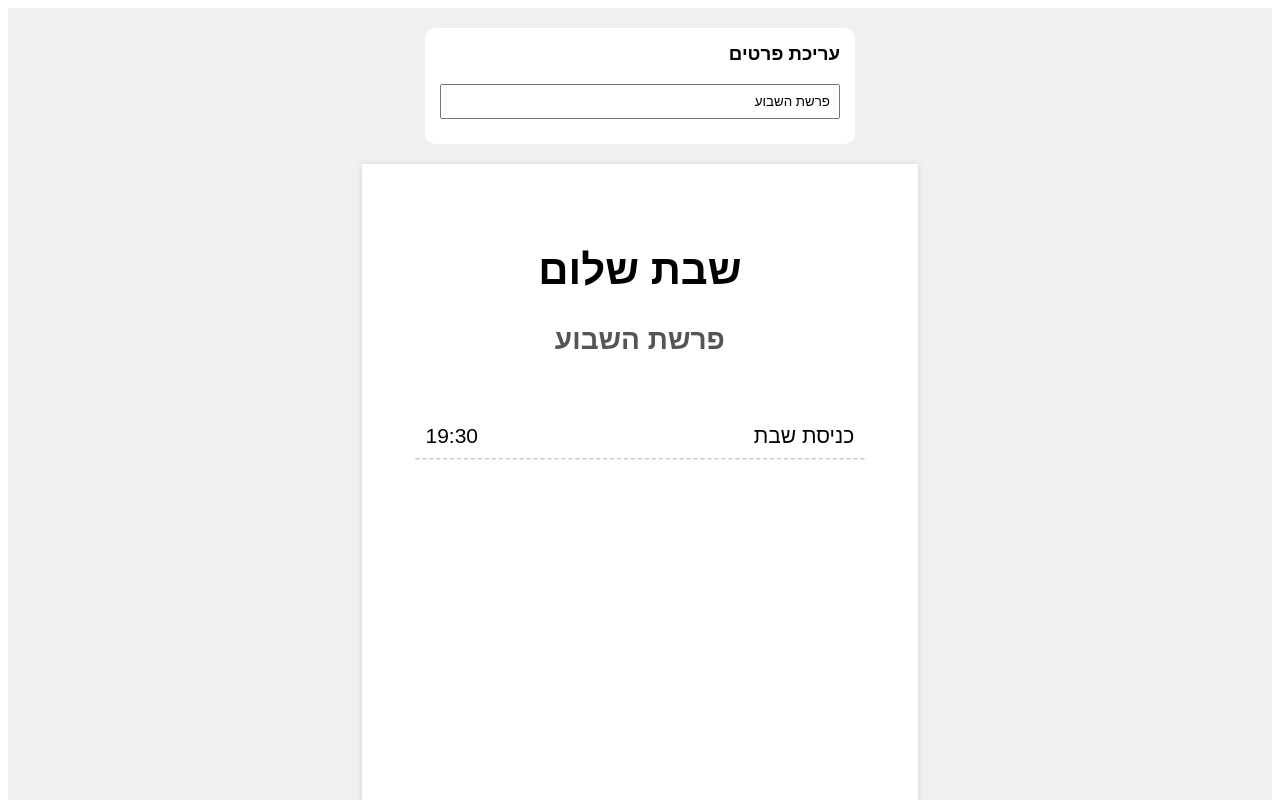
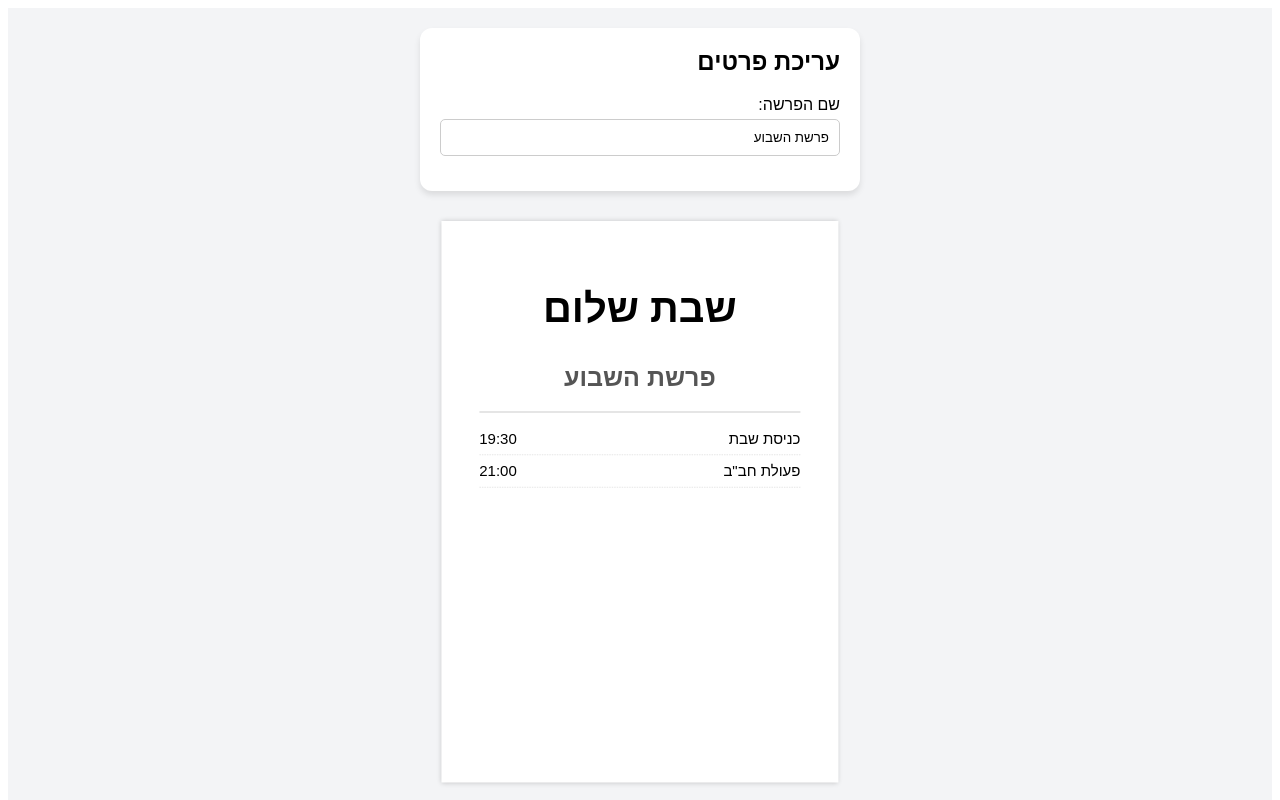
Before and after one commit to EliyaR8581/shabbat-poster, a React (Create React App) app: page / in a window 1280 px wide. Shown: the top 800 px of the page. Built offline with nearby package versions, Linux system fonts and the light colour scheme.

Commit message:
Update App.js

```diff
--- a/src/App.js
+++ b/src/App.js
@@ -1,16 +1,20 @@
-import React, { useState, useRef } from 'react';
+import React, { useState } from 'react';
 
 export default function App() {
   const [parasha, setParasha] = useState('פרשת השבוע');
-  const [schedule, setSchedule] = useState([{ id: 1, name: 'כניסת שבת', time: '19:30', active: true }]);
+  const [schedule, setSchedule] = useState([
+    { id: 1, name: 'כניסת שבת', time: '19:30' },
+    { id: 2, name: 'פעולת חב"ב', time: '21:00' }
+  ]);
 
   return (
-    <div style={{ direction: 'rtl', fontFamily: 'Arial, sans-serif', padding: '20px', backgroundColor: '#f0f0f0', minHeight: '100vh', display: 'flex', flexDirection: 'column', alignItems: 'center' }}>
+    <div style={{ direction: 'rtl', fontFamily: 'sans-serif', padding: '20px', backgroundColor: '#f3f4f6', minHeight: '100vh', display: 'flex', flexDirection: 'column', alignItems: 'center' }}>
 
       {/* פאנל עריכה */}
-      <div style={{ marginBottom: '20px', backgroundColor: 'white', padding: '15px', borderRadius: '10px', width: '100%', maxWidth: '400px' }}>
-        <h3 style={{ marginTop: 0 }}>עריכת פרטים</h3>
-        <input type="text" value={parasha} onChange={(e) => setParasha(e.target.value)} style={{ width: '100%', padding: '8px', marginBottom: '10px' }} />
+      <div style={{ marginBottom: '30px', backgroundColor: 'white', padding: '20px', borderRadius: '12px', boxShadow: '0 4px 6px rgba(0,0,0,0.1)', width: '100%', maxWidth: '400px' }}>
+        <h2 style={{ marginTop: 0 }}>עריכת פרטים</h2>
+        <label>שם הפרשה:</label>
+        <input type="text" value={parasha} onChange={(e) => setParasha(e.target.value)} style={{ width: '100%', padding: '10px', marginTop: '5px', marginBottom: '15px', borderRadius: '5px', border: '1px solid #ccc' }} />
       </div>
 
       {/* הפוסטר */}
@@ -20,18 +24,18 @@ export default function App() {
         backgroundColor: 'white',
         padding: '20mm',
         boxSizing: 'border-box',
-        boxShadow: '0 0 10px rgba(0,0,0,0.1)',
+        boxShadow: '0 0 10px rgba(0,0,0,0.2)',
         display: 'flex',
         flexDirection: 'column',
         alignItems: 'center',
-        transform: 'scale(0.7)', // הקטנה כדי שייכנס במסך
+        transform: 'scale(0.5)', // הקטנה כדי שייכנס במסך
         transformOrigin: 'top center'
       }}>
-        <h1 style={{ fontSize: '60px', marginBottom: '10px' }}>שבת שלום</h1>
-        <h2 style={{ fontSize: '40px', color: '#555' }}>{parasha}</h2>
-        <div style={{ width: '100%', marginTop: '50px', fontSize: '30px' }}>
+        <h1 style={{ fontSize: '80px', marginBottom: '20px' }}>שבת שלום</h1>
+        <h2 style={{ fontSize: '50px', color: '#555', marginBottom: '40px' }}>{parasha}</h2>
+        <div style={{ width: '100%', borderTop: '2px solid #ccc', paddingTop: '20px' }}>
           {schedule.map((item) => (
-            <div key={item.id} style={{ display: 'flex', justifyContent: 'space-between', padding: '15px', borderBottom: '2px dashed #ccc' }}>
+            <div key={item.id} style={{ display: 'flex', justifyContent: 'space-between', padding: '15px 0', borderBottom: '1px dashed #ccc', fontSize: '30px' }}>
               <span>{item.name}</span>
               <span>{item.time}</span>
             </div>
```
